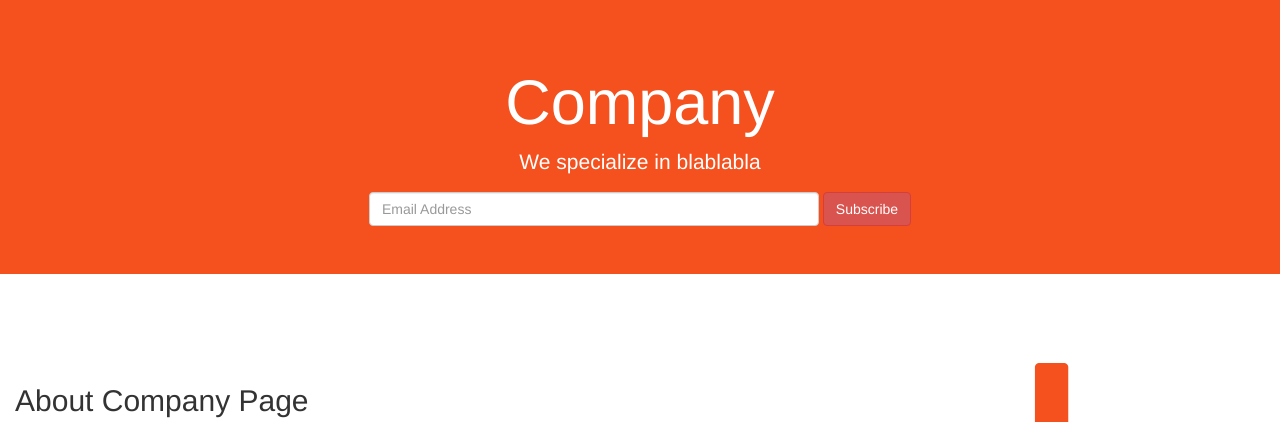
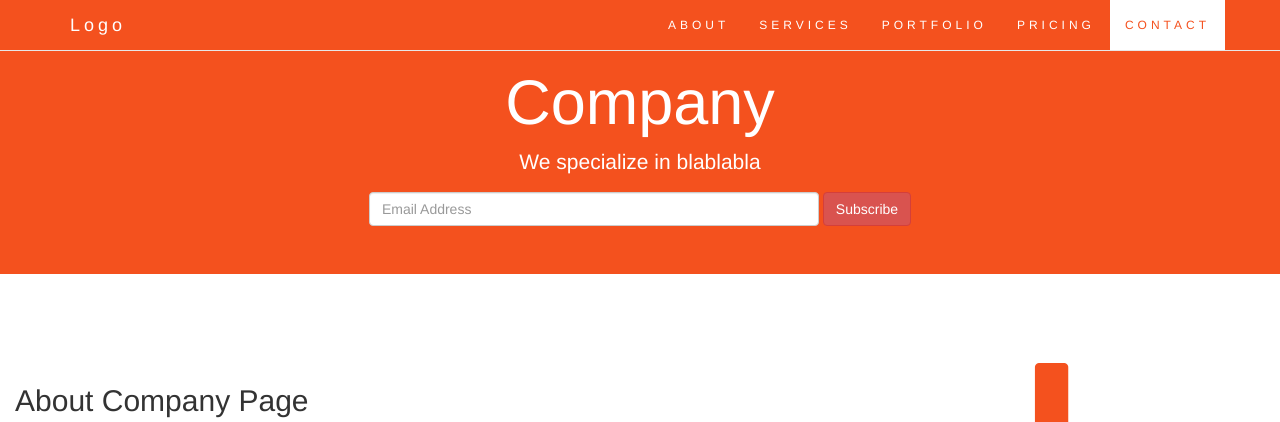
Before and after one commit to Assuliya/company, a Django app: page / in a window 1280 px wide. Shown: the top 422 px of the page. Run offline with Django 3.2, Linux system fonts and the light colour scheme; some libraries are stand-ins or nearby versions.

Commit message:
navbar with a scrollspy added

```diff
--- a/apps/company_web/static/company_web/css/main.css
+++ b/apps/company_web/static/company_web/css/main.css
@@ -1,3 +1,30 @@
+.navbar {
+    margin-bottom: 0;
+    background-color: #f4511e !important;
+    z-index: 9999;
+    border: 0;
+    font-size: 12px !important;
+    line-height: 1.42857143 !important;
+    letter-spacing: 4px;
+    border-radius: 0;
+}
+
+.navbar li a, .navbar .navbar-brand {
+    color: #fff !important;
+}
+
+.navbar-nav li a:hover, .navbar-nav li.active a {
+    color: #f4511e !important;
+    background-color: #fff !important;
+}
+
+.navbar-default .navbar-toggle {
+    border-color: transparent !important;
+    color: #fff !important;
+}
+
+
+
 .jumbotron {
     background-color: #f4511e !important; /* Orange */
     color: #ffffff !important;
--- a/apps/company_web/templates/company_web/index.html
+++ b/apps/company_web/templates/company_web/index.html
@@ -28,10 +28,32 @@
     }
     google.maps.event.addDomListener(window, 'load', initialize);
   </script>
+</head>
 
-</head>
-<body>
 
+<body id="myPage" data-spy="scroll" data-target=".navbar" data-offset="60">
+
+  <nav class="navbar navbar-default navbar-fixed-top">
+    <div class="container">
+      <div class="navbar-header">
+        <button type="button" class="navbar-toggle" data-toggle="collapse" data-target="#myNavbar">
+          <span class="icon-bar"></span>
+          <span class="icon-bar"></span>
+          <span class="icon-bar"></span>
+        </button>
+        <a class="navbar-brand" href="#">Logo</a>
+      </div>
+      <div class="collapse navbar-collapse" id="myNavbar">
+        <ul class="nav navbar-nav navbar-right">
+          <li><a href="#about">ABOUT</a></li>
+          <li><a href="#services">SERVICES</a></li>
+          <li><a href="#portfolio">PORTFOLIO</a></li>
+          <li><a href="#pricing">PRICING</a></li>
+          <li><a href="#contact">CONTACT</a></li>
+        </ul>
+      </div>
+    </div>
+  </nav>
 
   <div class="jumbotron text-center">
     <h1>Company</h1>
@@ -43,7 +65,7 @@
   </div>
 
 
-  <div class="container-fluid">
+  <div id="about" class="container-fluid">
     <div class="row">
       <div class="col-sm-8">
         <h2>About Company Page</h2>
@@ -70,7 +92,7 @@
   </div>
 
 
-  <div class="container-fluid text-center">
+  <div id="services" class="container-fluid text-center">
     <h2>SERVICES</h2>
     <h4>What we offer</h4>
     <br>
@@ -112,7 +134,7 @@
   </div>
 
   {% load static %}
-    <div class="container-fluid text-center bg-grey">
+    <div id="portfolio" class="container-fluid text-center bg-grey">
       <h2>Portfolio</h2>
       <h4>What we have created</h4>
       <div class="row text-center">
@@ -177,7 +199,7 @@
 
 
 
-    <div class="container-fluid">
+    <div id="pricing" class="container-fluid">
       <div class="text-center">
         <h2>Pricing</h2>
         <h4>Choose a payment plan that works for you</h4>
@@ -245,7 +267,7 @@
 
 
 
-    <div class="container-fluid bg-grey">
+    <div id="contact" class="container-fluid bg-grey">
       <h2 class="text-center">CONTACT</h2>
       <div class="row">
         <div class="col-sm-5">
```
